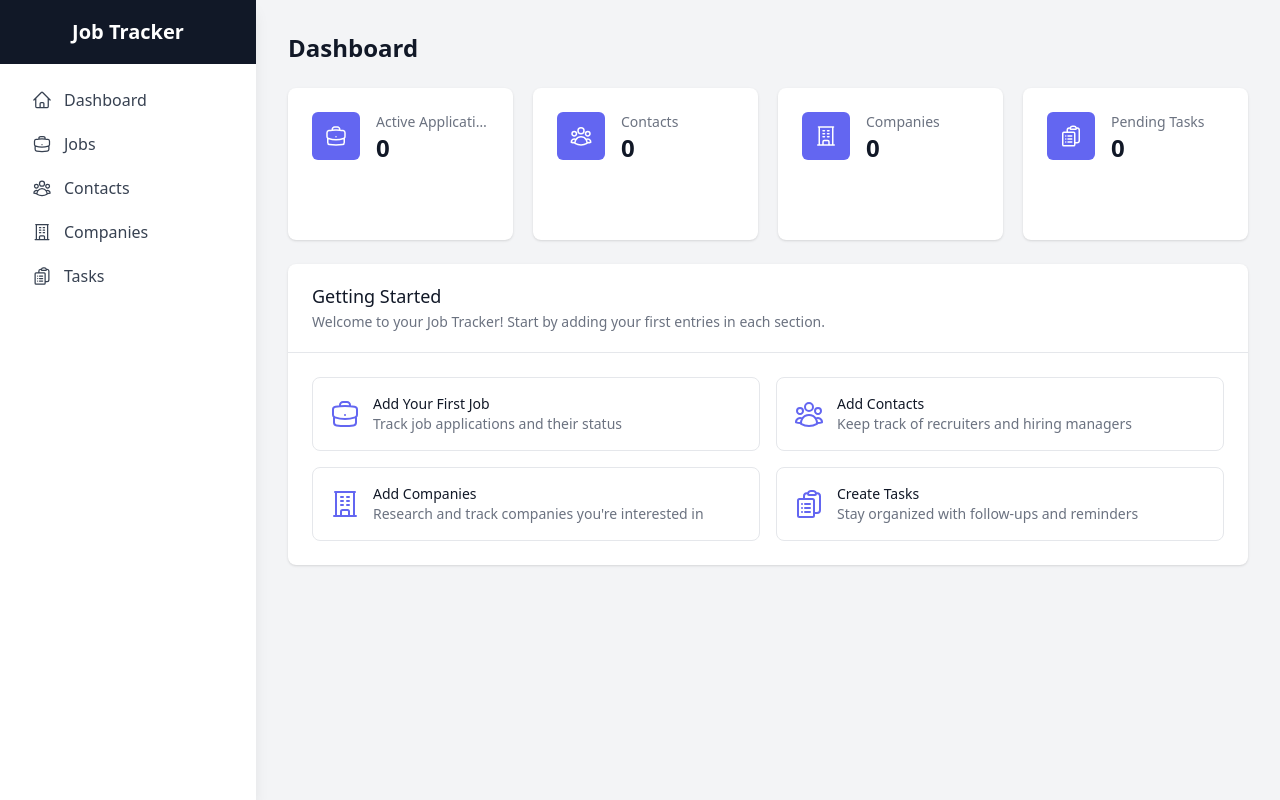
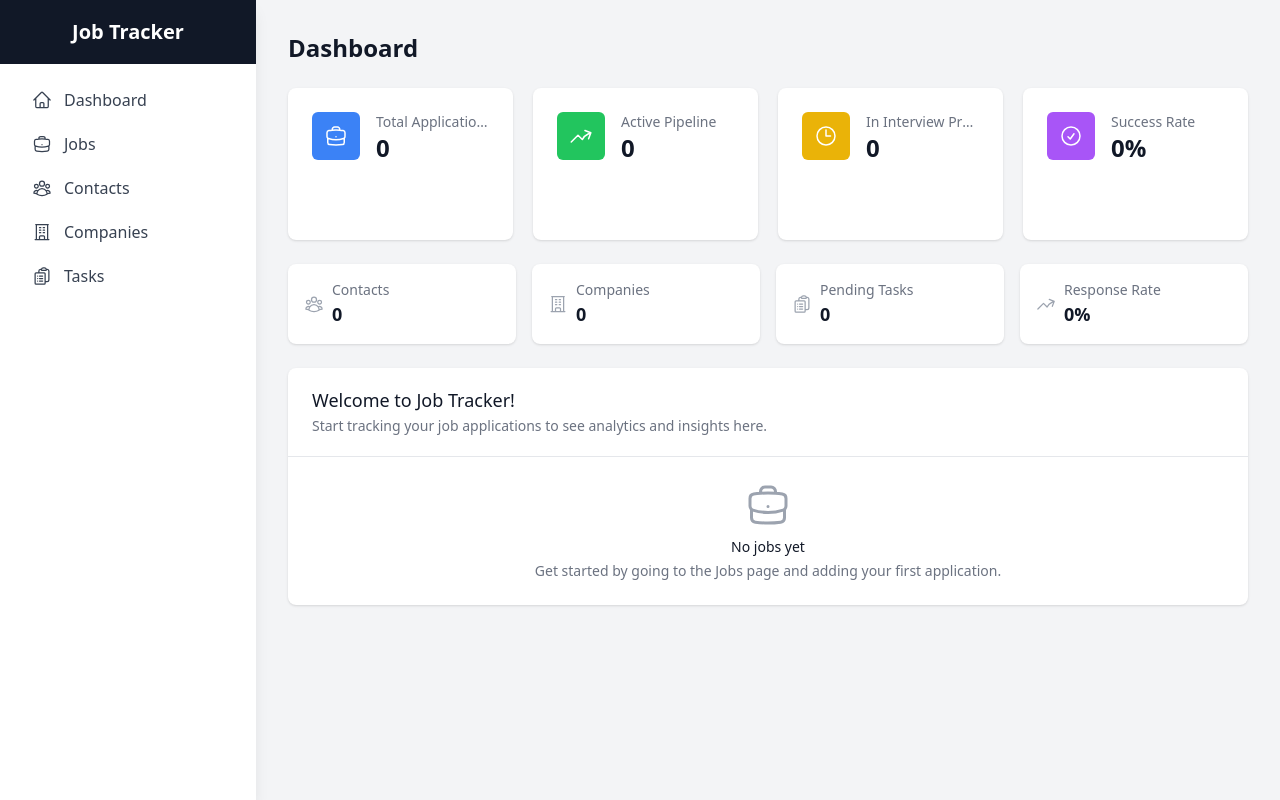
Before and after one commit to cheemster13/job-tracker, a React (Create React App) app: page / in a window 1280 px wide. Built offline with nearby package versions, Linux system fonts and the light colour scheme.

Commit message:
Enhanced dashboard with KPIs and detailed job pipeline statuses

```diff
--- a/src/components/Dashboard.tsx
+++ b/src/components/Dashboard.tsx
@@ -1,33 +1,121 @@
 import React from 'react';
-import { BriefcaseIcon, UserGroupIcon, BuildingOfficeIcon, ClipboardDocumentListIcon } from '@heroicons/react/24/outline';
+import {
+  BriefcaseIcon,
+  UserGroupIcon,
+  BuildingOfficeIcon,
+  ClipboardDocumentListIcon,
+  ArrowTrendingUpIcon,
+  ClockIcon,
+  CheckCircleIcon,
+  XCircleIcon
+} from '@heroicons/react/24/outline';
 import { useAppContext } from '../context/AppContext';
 
 const Dashboard: React.FC = () => {
   const { jobs, contacts, companies, tasks } = useAppContext();
 
-  // Calculate real counts
+  // Calculate job metrics
+  const totalJobs = jobs.length;
   const pendingTasks = tasks.filter(task => task.status === 'pending').length;
 
-  const stats = [
-    { name: 'Active Applications', value: jobs.length.toString(), icon: BriefcaseIcon },
+  // Job status distribution
+  const statusCounts = {
+    applied: jobs.filter(job => job.status === 'applied').length,
+    'hr-screen': jobs.filter(job => job.status === 'hr-screen').length,
+    'recruiter-call': jobs.filter(job => job.status === 'recruiter-call').length,
+    'hiring-manager': jobs.filter(job => job.status === 'hiring-manager').length,
+    'team-interview': jobs.filter(job => job.status === 'team-interview').length,
+    'final-interview': jobs.filter(job => job.status === 'final-interview').length,
+    'on-site': jobs.filter(job => job.status === 'on-site').length,
+    offered: jobs.filter(job => job.status === 'offered').length,
+    'offer-accepted': jobs.filter(job => job.status === 'offer-accepted').length,
+    'offer-declined': jobs.filter(job => job.status === 'offer-declined').length,
+    rejected: jobs.filter(job => job.status === 'rejected').length,
+    'pending-visa': jobs.filter(job => job.status === 'pending-visa').length,
+    withdrawn: jobs.filter(job => job.status === 'withdrawn').length,
+  };
+
+  // Calculate active pipeline (not rejected, withdrawn, or completed)
+  const activePipeline = totalJobs - statusCounts.rejected - statusCounts.withdrawn - statusCounts['offer-accepted'] - statusCounts['offer-declined'];
+
+  // Calculate interview stages
+  const inInterviewProcess = statusCounts['hr-screen'] + statusCounts['recruiter-call'] + statusCounts['hiring-manager'] +
+                           statusCounts['team-interview'] + statusCounts['final-interview'] + statusCounts['on-site'];
+
+  // Success rate (offers received / total applications)
+  const totalOffers = statusCounts.offered + statusCounts['offer-accepted'] + statusCounts['offer-declined'];
+  const successRate = totalJobs > 0 ? ((totalOffers / totalJobs) * 100).toFixed(1) : '0';
+
+  // Response rate (applications that got past "applied" stage)
+  const gotResponse = totalJobs - statusCounts.applied;
+  const responseRate = totalJobs > 0 ? ((gotResponse / totalJobs) * 100).toFixed(1) : '0';
+
+  const mainStats = [
+    { name: 'Total Applications', value: totalJobs.toString(), icon: BriefcaseIcon, color: 'bg-blue-500' },
+    { name: 'Active Pipeline', value: activePipeline.toString(), icon: ArrowTrendingUpIcon, color: 'bg-green-500' },
+    { name: 'In Interview Process', value: inInterviewProcess.toString(), icon: ClockIcon, color: 'bg-yellow-500' },
+    { name: 'Success Rate', value: `${successRate}%`, icon: CheckCircleIcon, color: 'bg-purple-500' },
+  ];
+
+  const secondaryStats = [
     { name: 'Contacts', value: contacts.length.toString(), icon: UserGroupIcon },
     { name: 'Companies', value: companies.length.toString(), icon: BuildingOfficeIcon },
     { name: 'Pending Tasks', value: pendingTasks.toString(), icon: ClipboardDocumentListIcon },
+    { name: 'Response Rate', value: `${responseRate}%`, icon: ArrowTrendingUpIcon },
   ];
+
+  const statusLabels = {
+    applied: 'Applied',
+    'hr-screen': 'HR Screen',
+    'recruiter-call': 'Recruiter Call',
+    'hiring-manager': 'Hiring Manager',
+    'team-interview': 'Team Interview',
+    'final-interview': 'Final Interview',
+    'on-site': 'On-site',
+    offered: 'Offered',
+    'offer-accepted': 'Offer Accepted',
+    'offer-declined': 'Offer Declined',
+    rejected: 'Rejected',
+    'pending-visa': 'Pending Visa',
+    withdrawn: 'Withdrawn',
+  };
+
+  const statusColors = {
+    applied: 'bg-blue-100 text-blue-800',
+    'hr-screen': 'bg-indigo-100 text-indigo-800',
+    'recruiter-call': 'bg-purple-100 text-purple-800',
+    'hiring-manager': 'bg-pink-100 text-pink-800',
+    'team-interview': 'bg-orange-100 text-orange-800',
+    'final-interview': 'bg-amber-100 text-amber-800',
+    'on-site': 'bg-yellow-100 text-yellow-800',
+    offered: 'bg-green-100 text-green-800',
+    'offer-accepted': 'bg-emerald-100 text-emerald-800',
+    'offer-declined': 'bg-gray-100 text-gray-800',
+    rejected: 'bg-red-100 text-red-800',
+    'pending-visa': 'bg-cyan-100 text-cyan-800',
+    withdrawn: 'bg-slate-100 text-slate-800',
+  };
 
   return (
     <div className="space-y-6">
+      <div className="flex justify-between items-center">
         <h1 className="text-2xl font-semibold text-gray-900">Dashboard</h1>
+        {totalJobs > 0 && (
+          <div className="text-sm text-gray-500">
+            Last updated: {new Date().toLocaleDateString()}
+          </div>
+        )}
+      </div>
 
-      {/* Stats Grid */}
+      {/* Main KPI Stats */}
       <div className="grid grid-cols-1 gap-5 sm:grid-cols-2 lg:grid-cols-4">
-        {stats.map((stat) => (
+        {mainStats.map((stat) => (
           <div
             key={stat.name}
             className="relative overflow-hidden rounded-lg bg-white px-4 pt-5 pb-12 shadow sm:px-6 sm:pt-6"
           >
             <dt>
-              <div className="absolute rounded-md bg-indigo-500 p-3">
+              <div className={`absolute rounded-md ${stat.color} p-3`}>
                 <stat.icon className="h-6 w-6 text-white" aria-hidden="true" />
               </div>
               <p className="ml-16 truncate text-sm font-medium text-gray-500">{stat.name}</p>
@@ -39,73 +127,116 @@ const Dashboard: React.FC = () => {
         ))}
       </div>
 
-      {/* Getting Started Guide */}
+      {/* Secondary Stats */}
+      <div className="grid grid-cols-2 gap-4 lg:grid-cols-4">
+        {secondaryStats.map((stat) => (
+          <div key={stat.name} className="bg-white rounded-lg shadow p-4">
+            <div className="flex items-center">
+              <stat.icon className="h-5 w-5 text-gray-400 mr-2" />
+              <div>
+                <p className="text-sm font-medium text-gray-500">{stat.name}</p>
+                <p className="text-lg font-semibold text-gray-900">{stat.value}</p>
+              </div>
+            </div>
+          </div>
+        ))}
+      </div>
+
+      {/* Job Pipeline Breakdown */}
+      {totalJobs > 0 && (
         <div className="bg-white shadow rounded-lg">
           <div className="px-4 py-5 sm:px-6">
-          <h3 className="text-lg font-medium leading-6 text-gray-900">Getting Started</h3>
+            <h3 className="text-lg font-medium leading-6 text-gray-900">Job Application Pipeline</h3>
             <p className="mt-1 text-sm text-gray-500">
-            Welcome to your Job Tracker! Start by adding your first entries in each section.
+              Track your applications through each stage of the hiring process
             </p>
           </div>
           <div className="border-t border-gray-200">
             <div className="px-4 py-5 sm:p-6">
-            <div className="grid grid-cols-1 gap-4 sm:grid-cols-2">
-              <div className="border border-gray-200 rounded-lg p-4">
-                <div className="flex items-center">
-                  <BriefcaseIcon className="h-8 w-8 text-indigo-500" />
-                  <div className="ml-3">
-                    <h4 className="text-sm font-medium text-gray-900">Add Your First Job</h4>
-                    <p className="text-sm text-gray-500">Track job applications and their status</p>
+              <div className="grid grid-cols-2 gap-4 sm:grid-cols-3 lg:grid-cols-4 xl:grid-cols-5">
+                {Object.entries(statusCounts).map(([status, count]) => (
+                  count > 0 && (
+                    <div key={status} className="text-center">
+                      <div className={`inline-flex items-center px-3 py-1 rounded-full text-sm font-medium ${statusColors[status as keyof typeof statusColors]}`}>
+                        {statusLabels[status as keyof typeof statusLabels]}
+                      </div>
+                      <div className="mt-2 text-2xl font-bold text-gray-900">{count}</div>
+                    </div>
+                  )
+                ))}
               </div>
             </div>
           </div>
-              <div className="border border-gray-200 rounded-lg p-4">
-                <div className="flex items-center">
-                  <UserGroupIcon className="h-8 w-8 text-indigo-500" />
-                  <div className="ml-3">
-                    <h4 className="text-sm font-medium text-gray-900">Add Contacts</h4>
-                    <p className="text-sm text-gray-500">Keep track of recruiters and hiring managers</p>
+        </div>
+      )}
+
+      {/* Getting Started or Insights */}
+      {totalJobs === 0 ? (
+        <div className="bg-white shadow rounded-lg">
+          <div className="px-4 py-5 sm:px-6">
+            <h3 className="text-lg font-medium leading-6 text-gray-900">Welcome to Job Tracker!</h3>
+            <p className="mt-1 text-sm text-gray-500">
+              Start tracking your job applications to see analytics and insights here.
+            </p>
+          </div>
+          <div className="border-t border-gray-200">
+            <div className="px-4 py-5 sm:p-6">
+              <div className="text-center">
+                <BriefcaseIcon className="mx-auto h-12 w-12 text-gray-400" />
+                <h3 className="mt-2 text-sm font-medium text-gray-900">No jobs yet</h3>
+                <p className="mt-1 text-sm text-gray-500">
+                  Get started by going to the Jobs page and adding your first application.
+                </p>
               </div>
             </div>
           </div>
-              <div className="border border-gray-200 rounded-lg p-4">
+        </div>
+      ) : (
+        <div className="bg-gradient-to-r from-blue-50 to-indigo-50 border border-blue-200 rounded-lg p-6">
           <div className="flex items-center">
-                  <BuildingOfficeIcon className="h-8 w-8 text-indigo-500" />
+            <div className="flex-shrink-0">
+              <ArrowTrendingUpIcon className="h-6 w-6 text-blue-600" />
+            </div>
             <div className="ml-3">
-                    <h4 className="text-sm font-medium text-gray-900">Add Companies</h4>
-                    <p className="text-sm text-gray-500">Research and track companies you're interested in</p>
+              <h3 className="text-lg font-medium text-blue-900">
+                Job Search Analytics
+              </h3>
+              <div className="mt-2 text-sm text-blue-700">
+                <div className="grid grid-cols-1 md:grid-cols-3 gap-4">
+                  <div>
+                    <p className="font-medium">Response Rate: {responseRate}%</p>
+                    <p className="text-xs">Applications that got past initial screening</p>
                   </div>
+                  <div>
+                    <p className="font-medium">Interview Rate: {totalJobs > 0 ? ((inInterviewProcess / totalJobs) * 100).toFixed(1) : 0}%</p>
+                    <p className="text-xs">Applications that reached interview stage</p>
                   </div>
-              </div>
-              <div className="border border-gray-200 rounded-lg p-4">
-                <div className="flex items-center">
-                  <ClipboardDocumentListIcon className="h-8 w-8 text-indigo-500" />
-                  <div className="ml-3">
-                    <h4 className="text-sm font-medium text-gray-900">Create Tasks</h4>
-                    <p className="text-sm text-gray-500">Stay organized with follow-ups and reminders</p>
+                  <div>
+                    <p className="font-medium">Offer Rate: {successRate}%</p>
+                    <p className="text-xs">Applications that resulted in offers</p>
                   </div>
                 </div>
               </div>
             </div>
           </div>
         </div>
-      </div>
+      )}
 
-      {/* Auto-sync Feature Info */}
-      {companies.length > 0 && (
+      {/* Notes Summary */}
+      {jobs.some(job => job.notesList && job.notesList.length > 0) && (
         <div className="bg-green-50 border border-green-200 rounded-lg p-4">
           <div className="flex">
             <div className="flex-shrink-0">
-              <BuildingOfficeIcon className="h-5 w-5 text-green-400" aria-hidden="true" />
+              <CheckCircleIcon className="h-5 w-5 text-green-400" aria-hidden="true" />
             </div>
             <div className="ml-3">
               <h3 className="text-sm font-medium text-green-800">
-                Smart Company Sync Active! 🎉
+                Great job tracking! 🎉
               </h3>
               <div className="mt-2 text-sm text-green-700">
                 <p>
-                  Companies are automatically added when you create jobs or contacts.
-                  You now have {companies.length} {companies.length === 1 ? 'company' : 'companies'} in your database!
+                  You have detailed notes on {jobs.filter(job => job.notesList && job.notesList.length > 0).length} applications.
+                  This data will be valuable for AI-powered insights and interview preparation.
                 </p>
               </div>
             </div>
--- a/src/components/JobDetails.tsx
+++ b/src/components/JobDetails.tsx
@@ -1,4 +1,4 @@
-import React, { useState } from 'react';
+import React from 'react';
 import { XMarkIcon, PencilIcon, TrashIcon, CalendarIcon, MapPinIcon, CurrencyDollarIcon } from '@heroicons/react/24/outline';
 import { Job } from '../types';
 import { useAppContext } from '../context/AppContext';
@@ -15,10 +15,18 @@ const JobDetails: React.FC<JobDetailsProps> = ({ job, onClose, onEdit }) => {
 
   const statusColors = {
     applied: 'bg-blue-100 text-blue-800',
-    interviewing: 'bg-yellow-100 text-yellow-800',
+    'hr-screen': 'bg-indigo-100 text-indigo-800',
+    'recruiter-call': 'bg-purple-100 text-purple-800',
+    'hiring-manager': 'bg-pink-100 text-pink-800',
+    'team-interview': 'bg-orange-100 text-orange-800',
+    'final-interview': 'bg-amber-100 text-amber-800',
+    'on-site': 'bg-yellow-100 text-yellow-800',
     offered: 'bg-green-100 text-green-800',
+    'offer-accepted': 'bg-emerald-100 text-emerald-800',
+    'offer-declined': 'bg-gray-100 text-gray-800',
     rejected: 'bg-red-100 text-red-800',
-    accepted: 'bg-purple-100 text-purple-800',
+    'pending-visa': 'bg-cyan-100 text-cyan-800',
+    withdrawn: 'bg-slate-100 text-slate-800',
   };
 
   const handleAddNote = (noteData: Parameters<typeof addNoteToJob>[1]) => {
--- a/src/components/Jobs.tsx
+++ b/src/components/Jobs.tsx
@@ -21,10 +21,18 @@ const Jobs: React.FC = () => {
 
   const statusColors = {
     applied: 'bg-blue-100 text-blue-800',
-    interviewing: 'bg-yellow-100 text-yellow-800',
+    'hr-screen': 'bg-indigo-100 text-indigo-800',
+    'recruiter-call': 'bg-purple-100 text-purple-800',
+    'hiring-manager': 'bg-pink-100 text-pink-800',
+    'team-interview': 'bg-orange-100 text-orange-800',
+    'final-interview': 'bg-amber-100 text-amber-800',
+    'on-site': 'bg-yellow-100 text-yellow-800',
     offered: 'bg-green-100 text-green-800',
+    'offer-accepted': 'bg-emerald-100 text-emerald-800',
+    'offer-declined': 'bg-gray-100 text-gray-800',
     rejected: 'bg-red-100 text-red-800',
-    accepted: 'bg-purple-100 text-purple-800',
+    'pending-visa': 'bg-cyan-100 text-cyan-800',
+    withdrawn: 'bg-slate-100 text-slate-800',
   };
 
   const handleAddJob = () => {
@@ -172,10 +180,18 @@ const Jobs: React.FC = () => {
                 className="mt-1 block w-full border-gray-300 rounded-md shadow-sm focus:ring-indigo-500 focus:border-indigo-500 sm:text-sm"
               >
                 <option value="applied">Applied</option>
-                <option value="interviewing">Interviewing</option>
+                <option value="hr-screen">HR Screen</option>
+                <option value="recruiter-call">Recruiter Call</option>
+                <option value="hiring-manager">Hiring Manager</option>
+                <option value="team-interview">Team Interview</option>
+                <option value="final-interview">Final Interview</option>
+                <option value="on-site">On-site</option>
                 <option value="offered">Offered</option>
+                <option value="offer-accepted">Offer Accepted</option>
+                <option value="offer-declined">Offer Declined</option>
                 <option value="rejected">Rejected</option>
-                <option value="accepted">Accepted</option>
+                <option value="pending-visa">Pending Visa</option>
+                <option value="withdrawn">Withdrawn</option>
               </select>
             </div>
             <div>
--- a/src/types/index.ts
+++ b/src/types/index.ts
@@ -10,7 +10,7 @@ export interface Job {
   title: string;
   company: string;
   location: string;
-  status: 'applied' | 'interviewing' | 'offered' | 'rejected' | 'accepted';
+  status: 'applied' | 'hr-screen' | 'recruiter-call' | 'hiring-manager' | 'team-interview' | 'final-interview' | 'on-site' | 'offered' | 'offer-accepted' | 'offer-declined' | 'rejected' | 'pending-visa' | 'withdrawn';
   dateApplied: string;
   description?: string;
   salary?: string;
```
Lines whose indentation alone changed are shown as unchanged.
